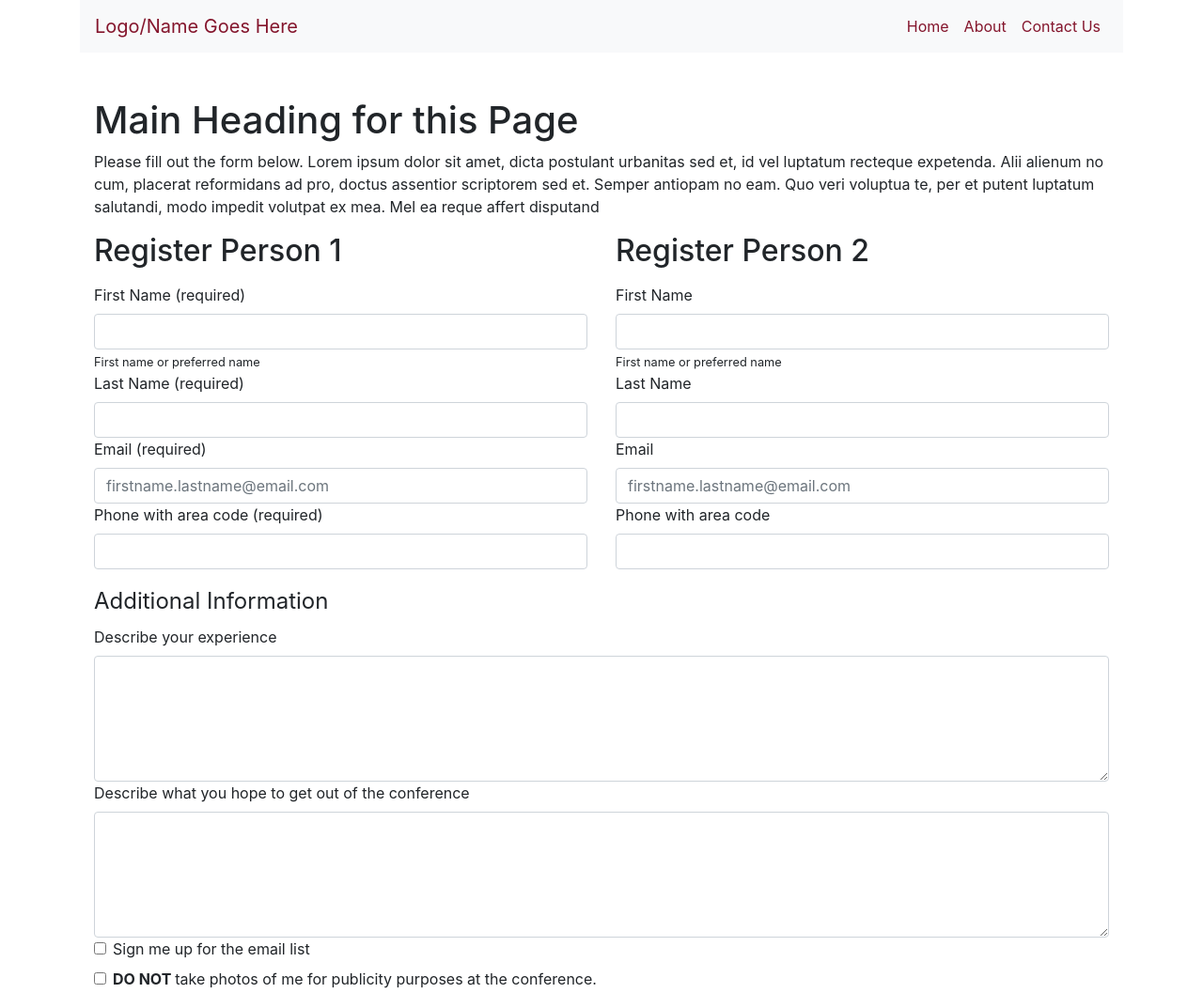
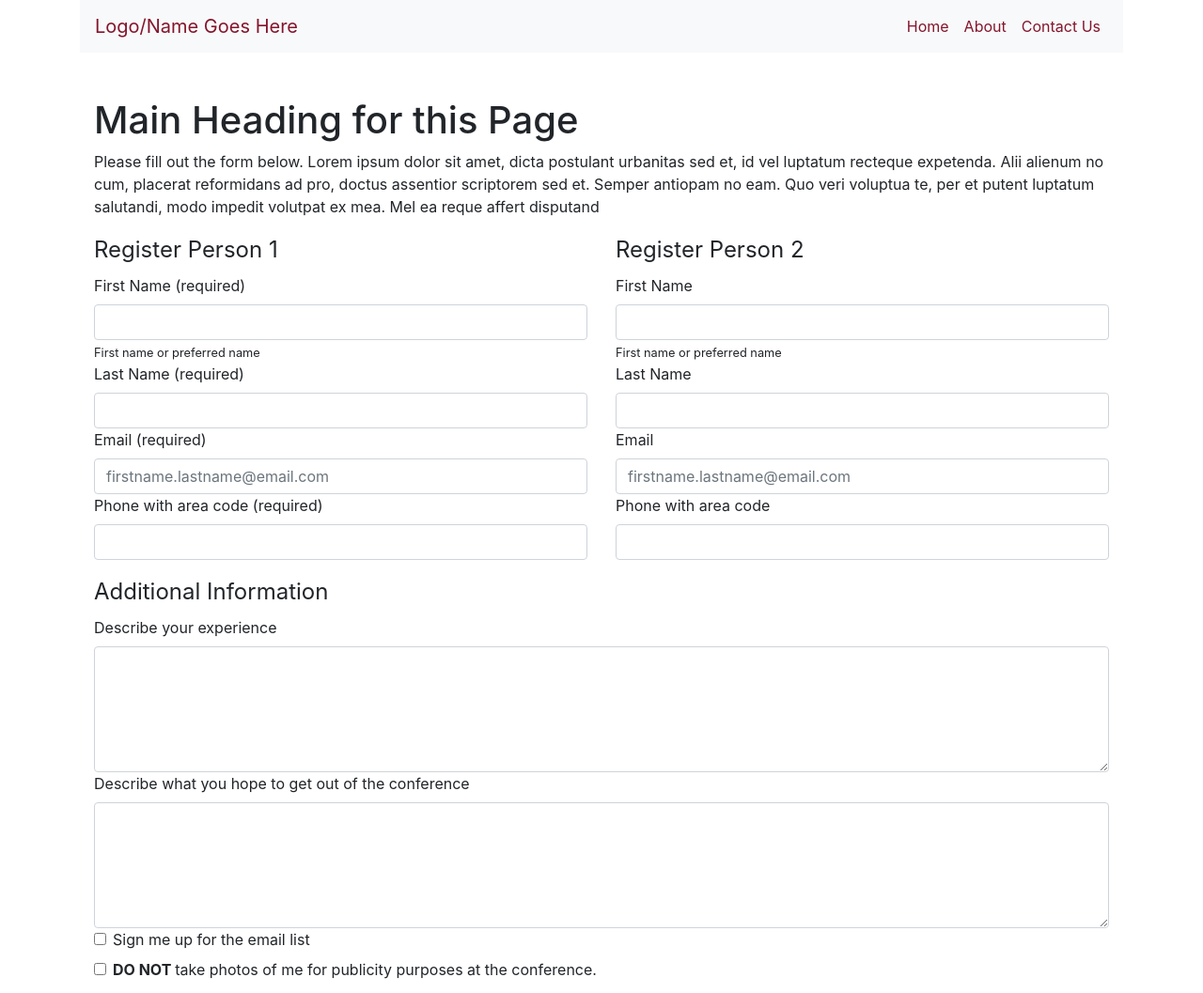
Before and after one commit to slynch-a11y/Web-Accessible-Form-using-vanilla-JS-, a plain HTML site: page index.html in a window 1280 px wide. Shown: the top 1057 px of the page at 94% size. Drawn offline with nearby package versions, Linux system fonts and the light colour scheme.

Commit message:
fixed headings

```diff
--- a/index.html
+++ b/index.html
@@ -39,7 +39,7 @@ Here are the errors in the form below:
  <div class="row">
     <div class="col">
 			  <fieldset>
-			  <legend><h2>Register Person 1</h2></legend>
+			  <legend>Register Person 1</legend>
         <div>
                 <div id='firstnameinfo1' hidden>First name or preferred name (required).</div>
         <label for='firstname1'>First Name (required)</label>
@@ -72,7 +72,7 @@ Here are the errors in the form below:
       </div>
       <div class="col">
 			  <fieldset>
-			  <legend><h2>Register Person 2</h2></legend>
+			  <legend>Register Person 2</legend>
         <div>
         <label for='firstname2'>First Name </label>
         </div>
```
